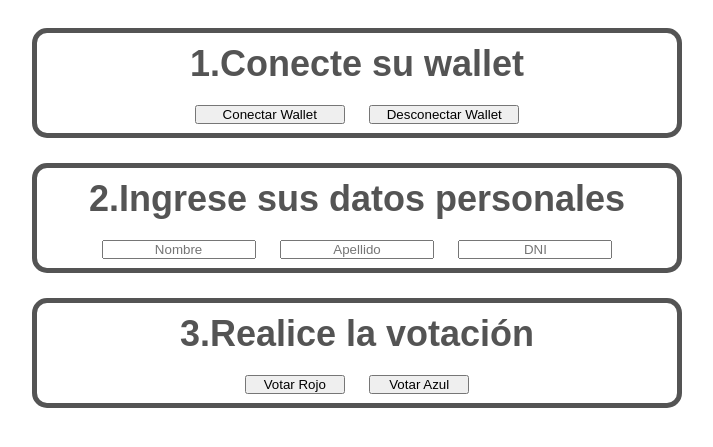
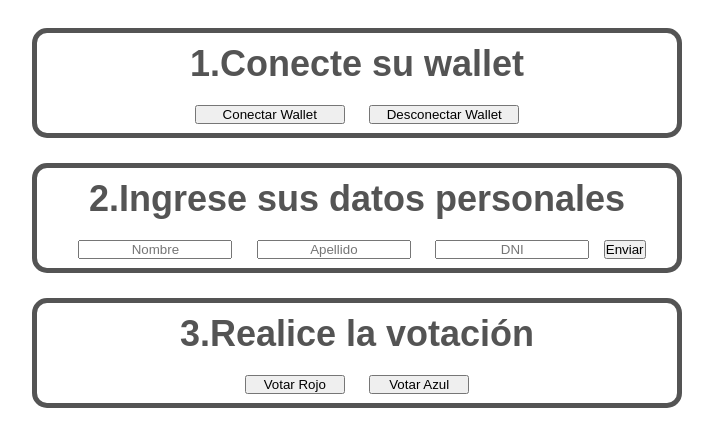
Before and after one commit to jeremias-souto/VotAR, a plain HTML site: page Software/Pagina Web/index.html in a window 1280 px wide. Shown: the part 97-544 px from the top of the page, without its empty margins (283-996 px from the left). Drawn offline with Linux system fonts and the light colour scheme.

Commit message:
Modificamos Pagina Web y agregamos archivo js

```diff
--- a/Software/Pagina Web/index.html
+++ b/Software/Pagina Web/index.html
@@ -25,9 +25,10 @@
     <!-- Seccion Datos Personales -->
     <div id="contenedor">
         <h1 id="titulo">2.Ingrese sus datos personales</h1>
-        <input type="text" placeholder="Nombre" required="" id="input_datos_personales">
-        <input type="text" placeholder="Apellido" required="" id="input_datos_personales">
-        <input type="text" placeholder="DNI" required="" id="input_datos_personales">
+        <input type="text" placeholder="Nombre" required="" id="input_datos_personales" class="nombre">
+        <input type="text" placeholder="Apellido" required="" id="input_datos_personales" class="apellido">
+        <input type="text" placeholder="DNI" required="" id="input_datos_personales" class="dni">
+        <button type="button" id="boton_enviar">Enviar</button>
     </div>
 
     <!-- Seccion Votacion -->
```
Also changed, not shown: Software/Pagina Web/demo_db_connection.js (added, +16 -0 lines).
